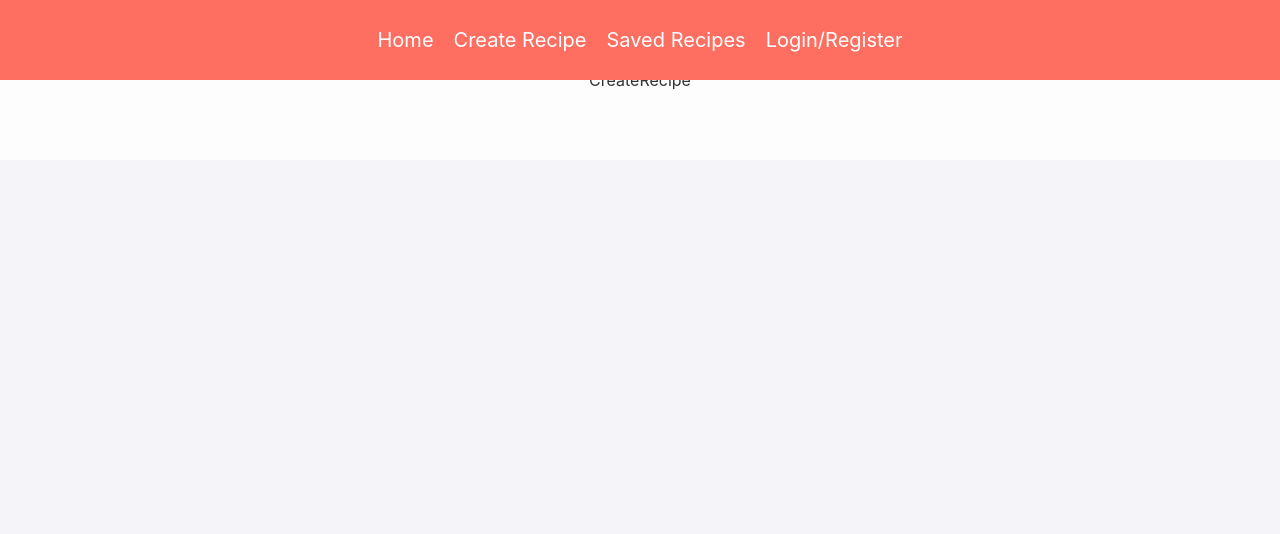
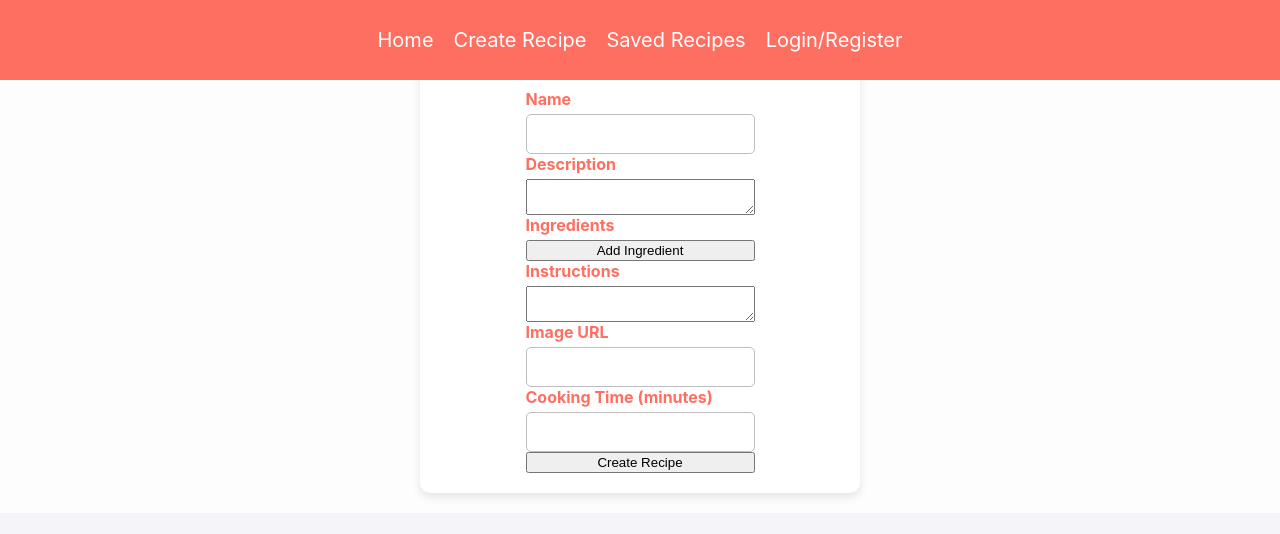
Before and after one commit to EmicJoykiller/Recipe-App, a React (Create React App) app in the folder client/: page /create-recipe in a window 1280 px wide. Shown: the top 534 px of the page. Built offline with nearby package versions, Linux system fonts and the light colour scheme.

Commit message:
Update create-recipe.js

```diff
--- a/client/src/pages/create-recipe.js
+++ b/client/src/pages/create-recipe.js
@@ -1,3 +1,59 @@
+import { useState } from 'react';
+
 export const CreateRecipe = () => {
-    return <div>CreateRecipe</div>
+    const [recipe, setRecipe] = useState({
+        name: "",
+        ingredients: [],
+        instructions: "",
+        imageUrl: "",
+        cookingTime: 0,
+        userOwner: 0,
+    });
+
+    const handleChange = (event) => {
+        const { name, value } = event.target;
+        setRecipe({ ...recipe, [name]: value });
+    };
+
+    const handleIngredientChange = (event, idx) => {
+        const { value } = event.target;
+        const ingredients = recipe.ingredients;
+        ingredients[idx] = value;
+        setRecipe({ ...recipe, ingredients });
+    };
+
+    const addIngredient = () => {
+        setRecipe({ ...recipe, ingredients: [recipe.ingredients, ""] });
+    };
+
+    return (
+        <div className="create-recipe">
+            <h2> Create Recipe</h2>
+            <form>
+                <label htmlFor="name">Name</label>
+                <input type="text" id="name" name="name" onChange={handleChange} />
+
+                <label htmlFor="description">Description</label>
+                <textarea id="description" name="description" onChange={handleChange}></textarea>
+
+                <label htmlFor="ingredients">Ingredients</label>
+                {recipe.ingredients.map((ingredient, idx) => (
+                    <input key={idx} type='text' name='ingredient' value={ingredient} onChange={(event) => handleIngredientChange(event, idx)} />
+                ))}
+                <button onClick={addIngredient} type='button'>Add Ingredient</button>
+
+
+                <label htmlFor="instructions">Instructions</label>
+                <textarea id="instructions" name="instructions" onChange={handleChange}></textarea>
+
+                <label htmlFor="imageUrl">Image URL</label>
+                <input type="text" id="imageUrl" name="imageUrl" onChange={handleChange} />
+
+                <label htmlFor="cookingTime">Cooking Time (minutes)</label>
+                <input type="number" id="cookingTime" name="cookingTime" onChange={handleChange} />
+
+                <button type='submit'>Create Recipe</button>
+            </form>
+        </div>
+    )
 };
```
